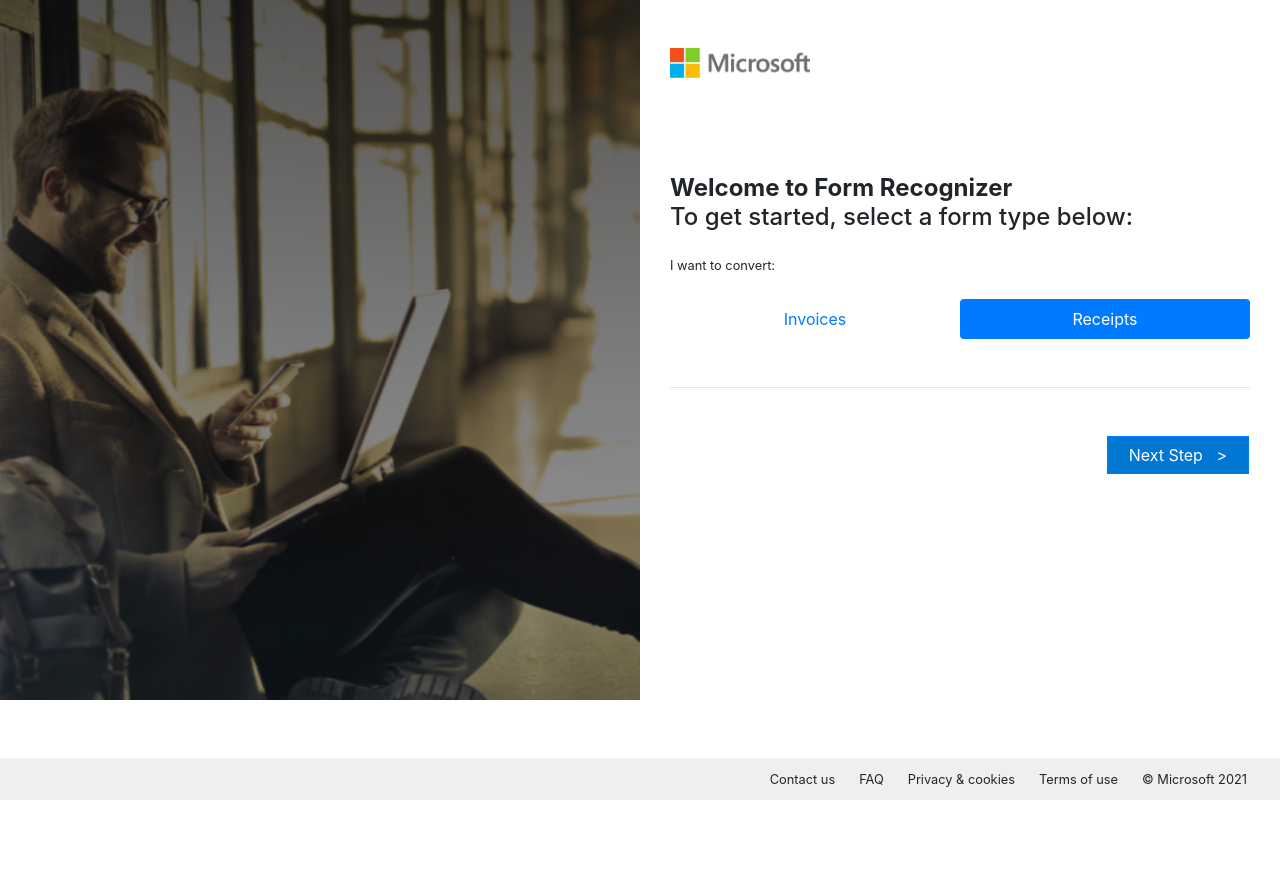
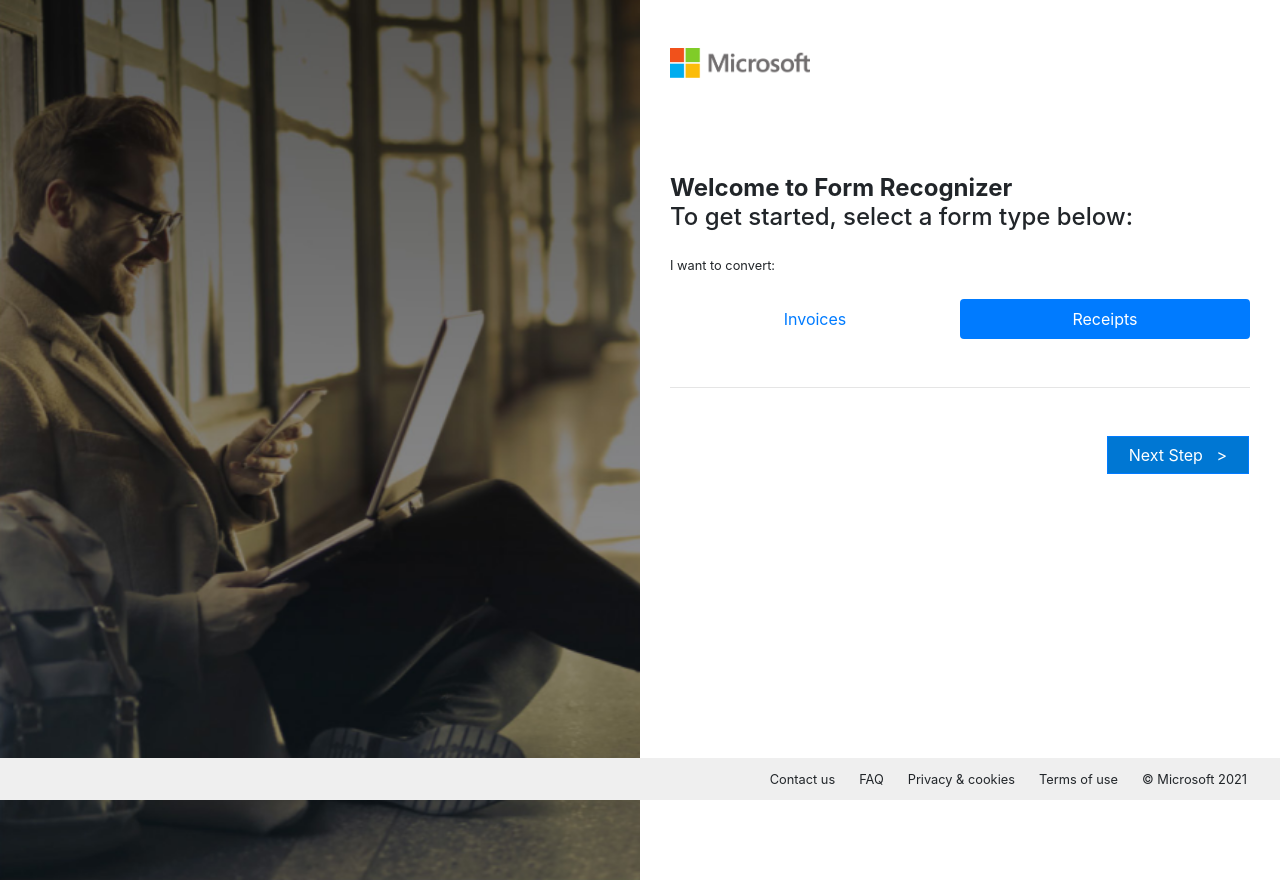
Before and after one commit to MicrosoftDocs/mslearn-intro-to-form-recognizer, a React (Create React App) app in the folder src/ClientApp/: page / in a window 1280 px wide. Before the commit the page ends 800 px from the top, so only its background shows below. Built offline with nearby package versions, Linux system fonts and the light colour scheme.

Commit message:
More css adjustments

```diff
--- a/src/ClientApp/src/App.css
+++ b/src/ClientApp/src/App.css
@@ -103,5 +103,5 @@
 }
 
 .main-bg-div {
-  min-height: 700px;
+  min-height: 880px;
 }
```
